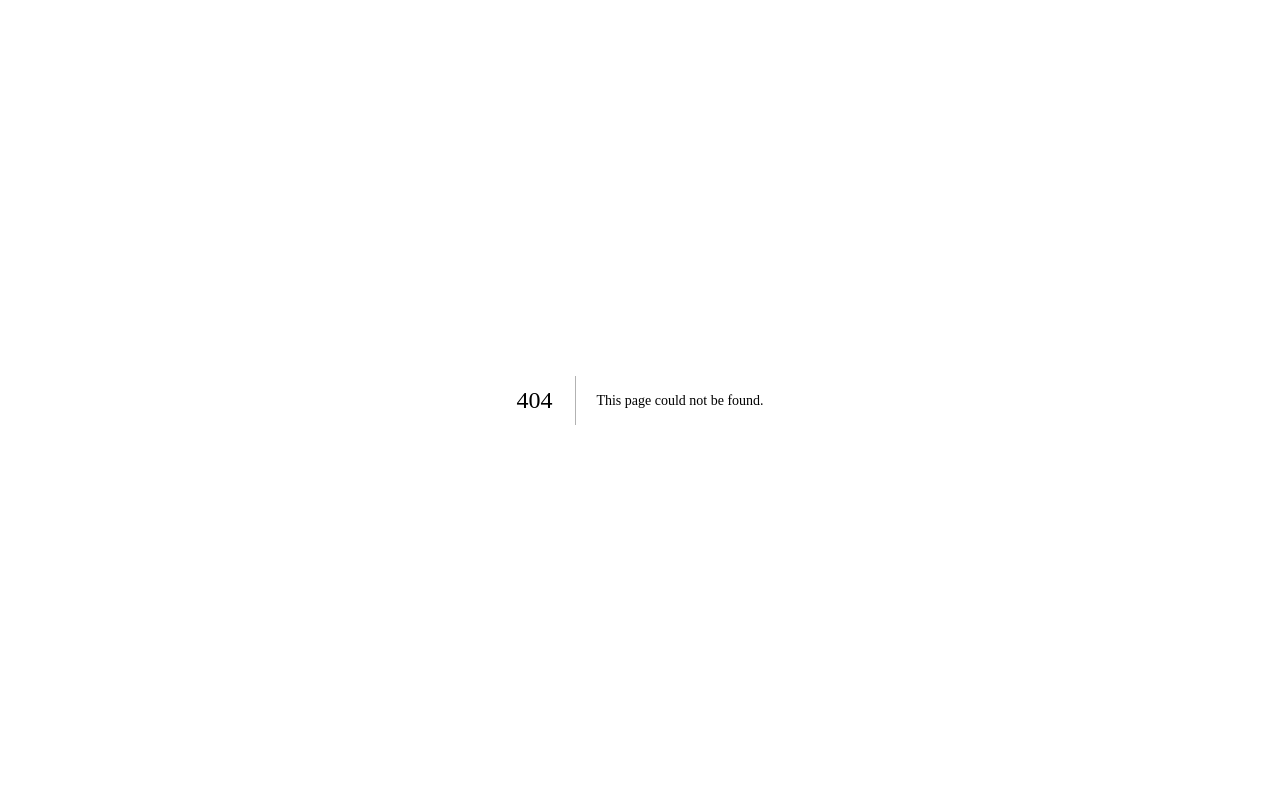
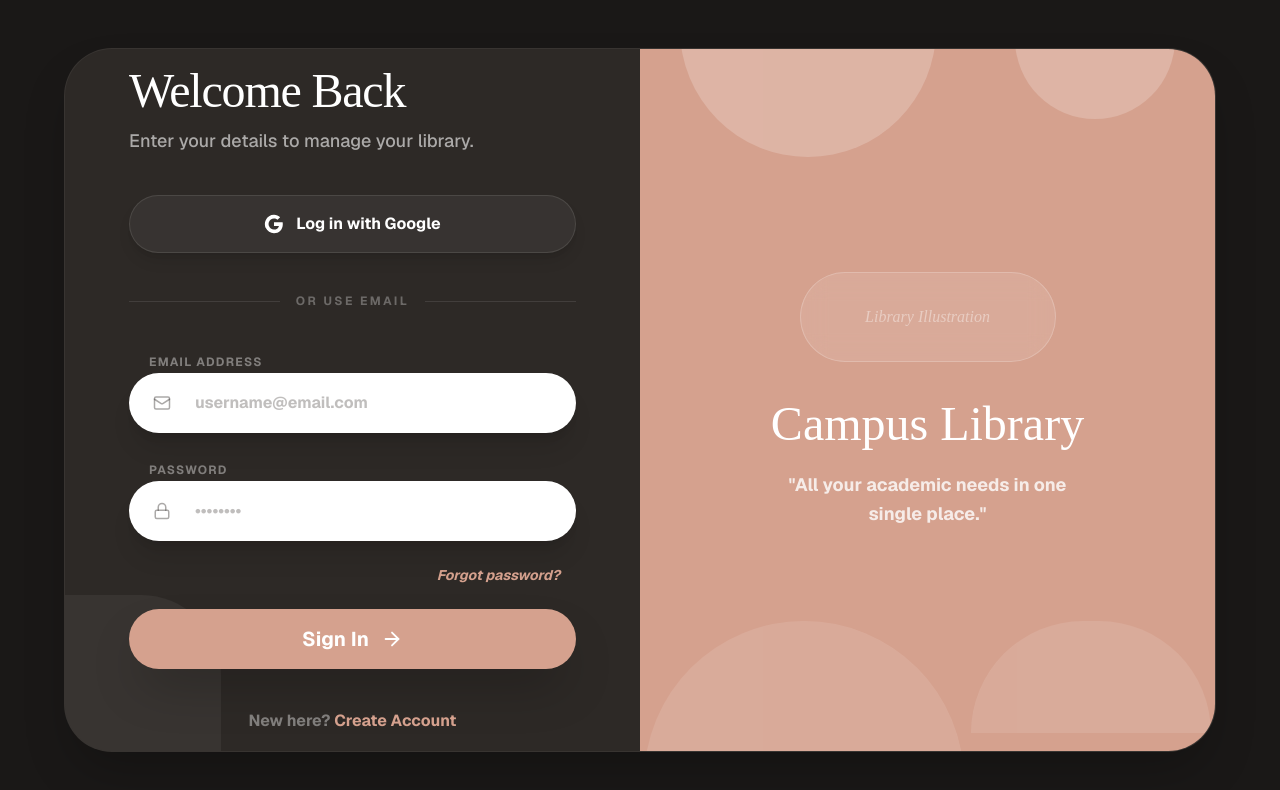
Before and after one commit to pavneet-singh-code/Library_Management, a Next.js app: page /login in a window 1280 px wide. Before the commit this address had no page. Shown: the top 790 px of the page. Built offline with nearby package versions, Linux system fonts and the light colour scheme.

Commit message:
made login page for user

```diff
--- /dev/null
+++ b/src/app/(public)/login/page.js
@@ -0,0 +1,145 @@
+"use client";
+import React from "react";
+import { Mail, Lock, ArrowRight } from "lucide-react";
+import Link from "next/link";
+
+const LoginPage = () => {
+    return (
+        // Outer container: Dark background to match your screenshot
+        <div className="h-screen w-screen bg-[#1a1817] overflow-hidden flex items-center justify-center p-6 lg:p-12">
+            {/* The Main Container Card */}
+            <div className="w-full max-w-6xl h-full max-h-[750px] bg-[#2D2926] rounded-[3rem] overflow-hidden shadow-2xl flex flex-col md:flex-row relative border border-white/5">
+                {/* FIXED: Bottom Left Circle (Positioned to touch the border exactly) */}
+                <div className="absolute -bottom-1 -left-1 w-40 h-40 bg-white/5 rounded-tr-[5rem] z-0 pointer-events-none" />
+
+                {/* LEFT SIDE: THE FORM (Dark Side) */}
+                <div className="w-full md:w-1/2 p-8 lg:p-16 flex flex-col justify-center z-10 relative">
+                    <div className="max-w-md mx-auto w-full">
+                        <h1 className="text-5xl font-serif text-white mb-3 tracking-tight">
+                            Welcome Back
+                        </h1>
+                        <p className="text-white/60 font-medium mb-10 text-lg">
+                            Enter your details to manage your library.
+                        </p>
+
+                        {/* FIXED: Google Button Visibility (Light border and white text) */}
+                        <button className="w-full bg-white/5 border border-white/10 text-white py-4 rounded-full flex items-center justify-center gap-3 font-bold hover:bg-white/10 transition-all mb-10 shadow-lg group">
+                            <svg
+                                width="20"
+                                height="20"
+                                viewBox="0 0 24 24"
+                                fill="currentColor"
+                                className="text-white"
+                            >
+                                <path d="M22.56 12.25c0-.78-.07-1.53-.2-2.25H12v4.26h5.92c-.26 1.37-1.04 2.53-2.21 3.31v2.77h3.57c2.08-1.92 3.28-4.74 3.28-8.09z" />
+                                <path d="M12 23c2.97 0 5.46-.98 7.28-2.66l-3.57-2.77c-.98.66-2.23 1.06-3.71 1.06-2.86 0-5.29-1.93-6.16-4.53H2.18v2.84C3.99 20.53 7.7 23 12 23z" />
+                                <path d="M5.84 14.09c-.22-.66-.35-1.36-.35-2.09s.13-1.43.35-2.09V7.07H2.18C1.43 8.55 1 10.22 1 12s.43 3.45 1.18 4.93l2.85-2.22.81-.62z" />
+                                <path d="M12 5.38c1.62 0 3.06.56 4.21 1.66l3.15-3.15C17.45 2.09 14.97 1 12 1 7.7 1 3.99 3.47 2.18 7.07l3.66 2.84c.87-2.6 3.3-4.53 6.16-4.53z" />
+                            </svg>
+                            Log in with Google
+                        </button>
+
+                        <div className="w-full flex items-center gap-4 mb-10">
+                            <div className="h-[1px] flex-1 bg-white/10"></div>
+                            <span className="text-xs font-bold text-white/30 uppercase tracking-[0.2em]">
+                                Or use Email
+                            </span>
+                            <div className="h-[1px] flex-1 bg-white/10"></div>
+                        </div>
+
+                        <form className="space-y-6">
+                            <div className="space-y-2">
+                                <label className="text-xs font-bold ml-5 text-white/40 uppercase tracking-widest">
+                                    Email Address
+                                </label>
+                                <div className="relative group">
+                                    <div className="absolute left-6 top-1/2 -translate-y-1/2 text-[#2D2926]/40 z-20">
+                                        <Mail size={18} />
+                                    </div>
+                                    {/* FIXED: Text is now FORCED to dark brown (the background color) so it's visible on white */}
+                                    <input
+                                        type="email"
+                                        placeholder="username@email.com"
+                                        className="w-full bg-white border-2 border-transparent focus:border-accent outline-none rounded-full py-4 pl-16 pr-6 text-[#2D2926] font-bold shadow-xl transition-all placeholder:text-[#2D2926]/30 z-10"
+                                    />
+                                </div>
+                            </div>
+
+                            <div className="space-y-2">
+                                <label className="text-xs font-bold ml-5 text-white/40 uppercase tracking-widest">
+                                    Password
+                                </label>
+                                <div className="relative group">
+                                    <div className="absolute left-6 top-1/2 -translate-y-1/2 text-[#2D2926]/40 z-20">
+                                        <Lock size={18} />
+                                    </div>
+                                    <input
+                                        type="password"
+                                        placeholder="••••••••"
+                                        className="w-full bg-white border-2 border-transparent focus:border-accent outline-none rounded-full py-4 pl-16 pr-6 text-[#2D2926] font-bold shadow-xl transition-all placeholder:text-[#2D2926]/30 z-10"
+                                    />
+                                </div>
+                            </div>
+
+                            <div className="flex justify-end px-4">
+                                <a
+                                    href="#"
+                                    className="text-sm font-bold text-accent hover:underline italic"
+                                >
+                                    Forgot password?
+                                </a>
+                            </div>
+
+                            <button className="w-full bg-accent text-white py-4 rounded-full font-bold text-xl hover:brightness-110 transition-all shadow-2xl flex items-center justify-center gap-3 active:scale-[0.98]">
+                                Sign In <ArrowRight size={22} />
+                            </button>
+                        </form>
+
+                        <p className="mt-10 text-center text-white/40 font-bold">
+                            New here?{" "}
+                            <Link
+                                href="/signup"
+                                className="text-accent hover:underline"
+                            >
+                                Create Account
+                            </Link>
+                        </p>
+                    </div>
+                </div>
+
+                {/* RIGHT SIDE: THE VISUAL VIBE (Terracotta Side) */}
+                <div className="hidden md:flex w-1/2 bg-accent relative flex-col items-center justify-center p-12 text-white overflow-hidden">
+                    {/* Background Decor */}
+                    <div className="absolute top-0 w-full flex justify-around opacity-20 pointer-events-none">
+                        <div className="w-64 h-32 bg-white rounded-b-full mt-[-20px]" />
+                        <div className="w-40 h-20 bg-white rounded-b-full mt-[-10px]" />
+                    </div>
+
+                    <div className="z-10 text-center flex flex-col items-center">
+                        {/* Illustration Placeholder */}
+                        <div className="mb-8 w-64 bg-white/10 p-8 rounded-[3rem] backdrop-blur-md border border-white/20 flex items-center justify-center">
+                            <div className="text-white/40 italic font-serif">
+                                Library Illustration
+                            </div>
+                        </div>
+
+                        <h2 className="text-5xl font-serif mb-4 leading-tight">
+                            Campus Library
+                        </h2>
+                        <p className="text-lg font-bold opacity-80 max-w-xs leading-relaxed">
+                            "All your academic needs in one single place."
+                        </p>
+                    </div>
+
+                    {/* Bottom Decor */}
+                    <div className="absolute bottom-0 w-full flex justify-around opacity-10 pointer-events-none">
+                        <div className="w-80 h-40 bg-white rounded-t-full mb-[-30px]" />
+                        <div className="w-60 h-28 bg-white rounded-t-full mb-[-10px]" />
+                    </div>
+                </div>
+            </div>
+        </div>
+    );
+};
+
+export default LoginPage;
```
